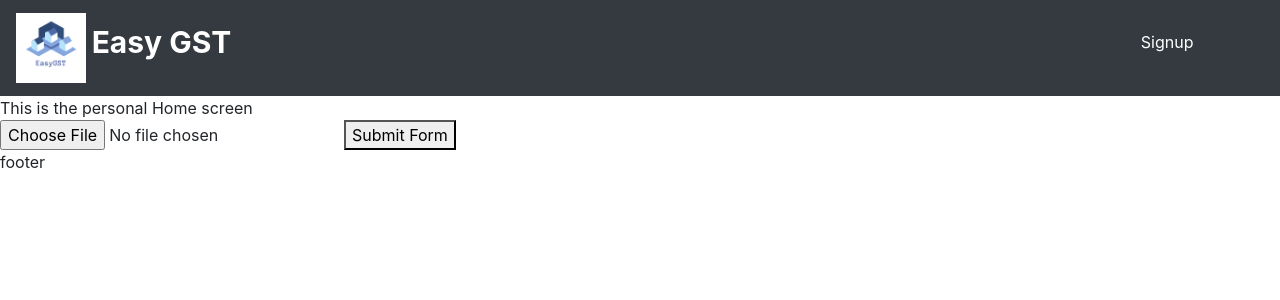
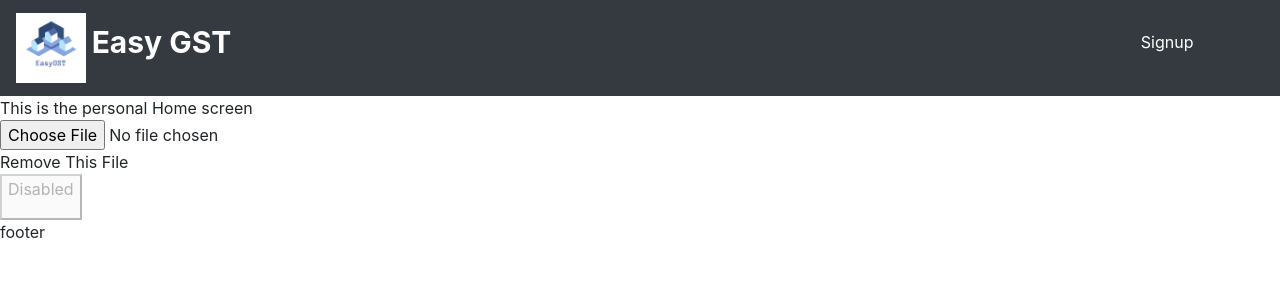
Before and after one commit to sumit9868/GST-Filing, a React (Create React App) app: page /personalhome in a window 1280 px wide. Shown: the top 300 px of the page. Built offline with nearby package versions, Linux system fonts and the light colour scheme; no server answers.

Commit message:
added button disable feature

```diff
--- a/src/JS/Header.js
+++ b/src/JS/Header.js
@@ -28,11 +28,7 @@ function Header() {
     <>
       <Navbar className="navbar" bg="dark">
         <Navbar.Brand className="leftContainer" href="/">
-          <img
-            src={logo}
-            className="companyLogo"
-            alt="logo"
-          />{" "}
+          <img src={logo} className="companyLogo" alt="logo" />{" "}
           <span className="companyName"> Easy GST </span>
         </Navbar.Brand>
 
@@ -40,9 +36,14 @@ function Header() {
           {user ? (
             <div>
               {/* icon */}
-              <Avatar src={auth.currentUser.photoURL} />
+
+              <Link to="/personalhome">
+                <Avatar src={auth.currentUser.photoURL} />
+              </Link>
+
               <div onClick={signout}>Signout</div>
             </div>
+
           ) : (
             <div>
               <Link to="/signup">
--- a/src/JS/PersonalHome.js
+++ b/src/JS/PersonalHome.js
@@ -6,6 +6,12 @@ import { firebaseApp } from "./firebase";
 function PersonalHome() {
   const [fileUrl, setFileUrl] = useState("");
   const [{ user }, dispatch] = useStateValue();
+  const [disable1, setDisabled1] = useState(true);
+
+  const deleteFile = () => {
+    document.getElementById("file1").value="";
+  };
+
 
   const onFileChange = async (e) => {
     const file = e.target.files[0];
@@ -13,6 +19,7 @@ function PersonalHome() {
     const fileRef = storageRef.child(file.name);
     await fileRef.put(file);
     setFileUrl(await fileRef.getDownloadURL());
+    setDisabled1(false);
   };
 
   const submitForm = (e) => {
@@ -44,10 +51,18 @@ function PersonalHome() {
       <form onSubmit={submitForm}>
         <input
           type="file"
+          id="file1"
           placeholder="Your file here"
           onChange={onFileChange}
         />
-        <button type="submit"> Submit Form </button>
+
+        <div onClick={deleteFile}>
+          Remove This File
+        </div>
+
+        <button disabled={disable1} type="submit">
+          <span>{disable1 ? <p>Disabled</p> : "Submit Form"}</span>
+        </button>
       </form>
     </div>
   );
```
